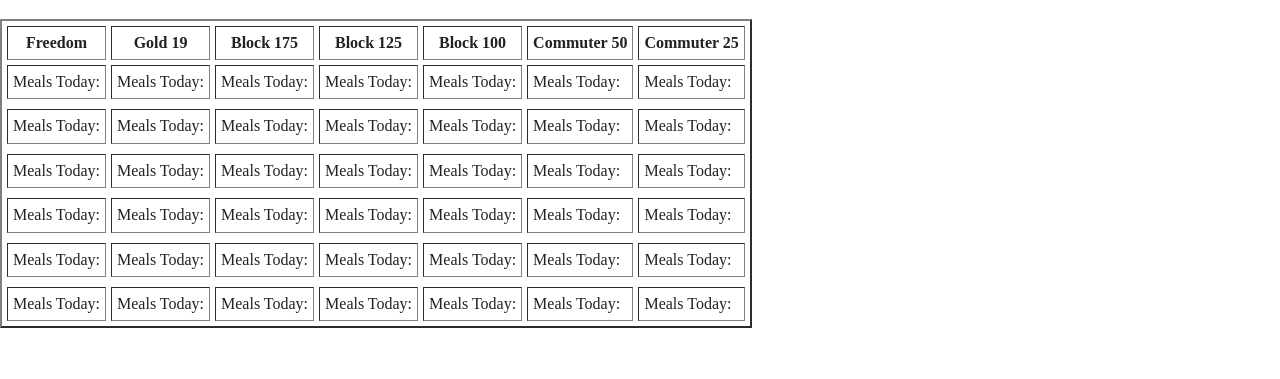
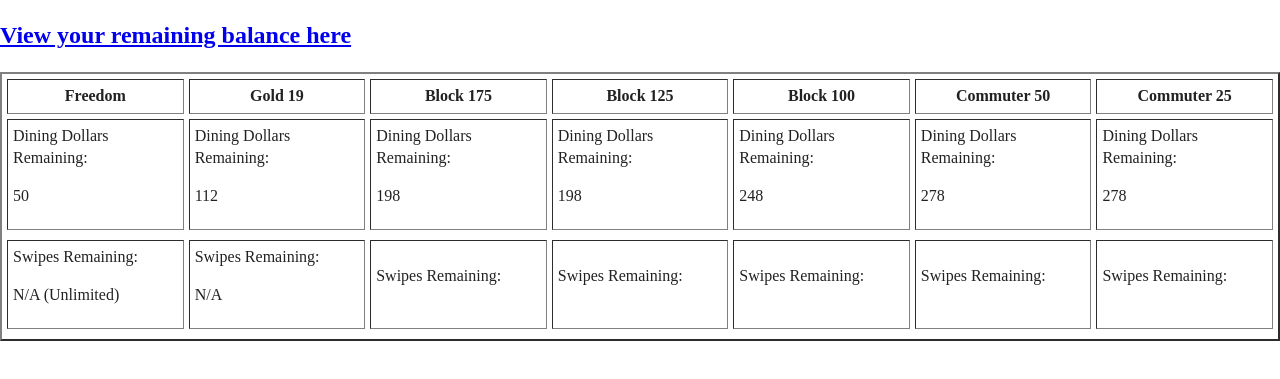
Before and after one commit to exc369/MealPlanBalance, a plain HTML site: page index.html in a window 1280 px wide. Shown: the part 69-448 px from the top of the page. Drawn offline with nearby package versions, Linux system fonts and the light colour scheme.

Commit message:
Completed dining dollar functionality

```diff
--- a/index.html
+++ b/index.html
@@ -24,7 +24,7 @@
 
   <!-- Add your site or application content here -->
   <h1>Meal Plan Balancer</h1>
-
+  <h2><a href="http://tribecard.wm.edu">View your remaining balance here</a></h2>
 <center>
 
   <table align="left" cellspacing="5" cellpadding="5" border="2">
@@ -38,65 +38,27 @@
   <th> Commuter 25 </th>
   </tr>
   <tr>
-  <td> Meals Today: <br>  </td>
-  <td> Meals Today: <br>  </td>
-  <td> Meals Today: <br>  </td>
-  <td> Meals Today: <br>  </td>
-  <td> Meals Today: <br>  </td>
-  <td> Meals Today: <br>  </td>
-  <td> Meals Today: <br>  </td>
+  <td> Dining Dollars Remaining: <br> <p id='fdollars'></p> </td>
+  <td> Dining Dollars Remaining: <br> <p id='19dollars'></p> </td>
+  <td> Dining Dollars Remaining: <br> <p id='175dollars'></p> </td>
+  <td> Dining Dollars Remaining: <br> <p id='125dollars'></p> </td>
+  <td> Dining Dollars Remaining: <br> <p id='100dollars'></p> </td>
+  <td> Dining Dollars Remaining: <br> <p id='50dollars'></p> </td>
+  <td> Dining Dollars Remaining: <br> <p id='25dollars'></p> </td>
   </tr>
   <tr>
   <tr>
-  <td> Meals Today:  </td>
-  <td> Meals Today:  </td>
-  <td> Meals Today:  </td>
-  <td> Meals Today:  </td>
-  <td> Meals Today:  </td>
-  <td> Meals Today:  </td>
-  <td> Meals Today:  </td>
+  <td> Swipes Remaining: <br> <p id='fswipes'>N/A (Unlimited)</p> </td>
+  <td> Swipes Remaining: <br> <p id='fswipes'>N/A</p> </td>
+  <td> Swipes Remaining: <br> <p id='fswipes'></p> </td>
+  <td> Swipes Remaining: <br> <p id='fswipes'></p> </td>
+  <td> Swipes Remaining: <br> <p id='fswipes'></p> </td>
+  <td> Swipes Remaining: <br> <p id='fswipes'></p> </td>
+  <td> Swipes Remaining: <br> <p id='fswipes'></p> </td>
   </tr>
   <tr>
-  <tr>
-  <td> Meals Today:  </td>
-  <td> Meals Today:  </td>
-  <td> Meals Today:  </td>
-  <td> Meals Today:  </td>
-  <td> Meals Today:  </td>
-  <td> Meals Today:  </td>
-  <td> Meals Today:  </td>
-  </tr>
-  <tr>
-  <tr>
-  <td> Meals Today:  </td>
-  <td> Meals Today:  </td>
-  <td> Meals Today:  </td>
-  <td> Meals Today:  </td>
-  <td> Meals Today:  </td>
-  <td> Meals Today:  </td>
-  <td> Meals Today:  </td>
-  </tr>
-  <tr>
-  <tr>
-  <td> Meals Today:  </td>
-  <td> Meals Today:  </td>
-  <td> Meals Today:  </td>
-  <td> Meals Today:  </td>
-  <td> Meals Today:  </td>
-  <td> Meals Today:  </td>
-  <td> Meals Today:  </td>
-  </tr>
-  <tr>
-  <tr>
-  <td> Meals Today: <br> </td>
-  <td> Meals Today:  </td>
-  <td> Meals Today:  </td>
-  <td> Meals Today:  </td>
-  <td> Meals Today:  </td>
-  <td> Meals Today:  </td>
-  <td> Meals Today:  </td>
-  </tr>
   </table>
+  </center>
   <script src="js/vendor/modernizr-3.7.1.min.js"></script>
   <script src="https://code.jquery.com/jquery-3.4.1.min.js" integrity="sha256-CSXorXvZcTkaix6Yvo6HppcZGetbYMGWSFlBw8HfCJo=" crossorigin="anonymous"></script>
   <script>window.jQuery || document.write('<script src="js/vendor/jquery-3.4.1.min.js"><\/script>')</script>
--- a/js/main.js
+++ b/js/main.js
@@ -0,0 +1,50 @@
+Date.daysBetween = function( date1, date2 ) {
+  //Get 1 day in milliseconds
+  var one_day=1000*60*60*24;
+
+  // Convert both dates to milliseconds
+  var date1_ms = date1.getTime();
+  var date2_ms = date2.getTime();
+
+  // Calculate the difference in milliseconds
+  var difference_ms = date2_ms - date1_ms;
+
+  // Convert back to days and return
+  return Math.round(difference_ms/one_day);
+}
+
+var today = new Date();
+var f19_start_date = new Date(2019, 7, 28);
+var f19_end_date = new Date(2019, 11, 19);
+var days_in_semester = Date.daysBetween(f19_start_date, f19_end_date);
+var days_remaining = Date.daysBetween(today, f19_end_date);
+
+var freedom_dollars = document.getElementById("fdollars");
+var gold19_dollars = document.getElementById("19dollars");
+var block175_dollars = document.getElementById("175dollars");
+var block125_dollars = document.getElementById("125dollars");
+var block100_dollars = document.getElementById("100dollars");
+var block50_dollars = document.getElementById("50dollars");
+var block25_dollars = document.getElementById("25dollars");
+
+var freedom_dollars_remaining, freedom_dollars_initial = 100;
+var gold19_dollars_remaining, gold19_dollars_initial = 225;
+var block175_dollars_remaining, block175_dollars_initial = 400;
+var block125_dollars_remaining, block125_dollars_initial = 400;
+var block100_dollars_remaining, block100_dollars_initial = 500;
+var block50_dollars_remaining, block50_dollars_initial = 560;
+var block25_dollars_remaining, block25_dollars_initial = 560;
+
+var dollars_elements = [freedom_dollars, gold19_dollars, block175_dollars, block125_dollars, block100_dollars, block50_dollars, block25_dollars]
+var initial_dollars = [freedom_dollars_initial, gold19_dollars_initial, block175_dollars_initial, block125_dollars_initial, block100_dollars_initial, block50_dollars_initial, block25_dollars_initial]
+var remaining_dollars_amounts = []
+console.log("Days in semester:", days_in_semester)
+console.log("Days remaining:", days_remaining)
+
+for (var k = 0; k < 7; k++) {
+  var dollars_per_day = initial_dollars[k] / days_in_semester;
+  remaining_dollars_amounts.push(Math.round(days_remaining * dollars_per_day))
+}
+for (var i = 0; i < dollars_elements.length; i++) {
+  dollars_elements[i].innerHTML = remaining_dollars_amounts[i];
+}
```
